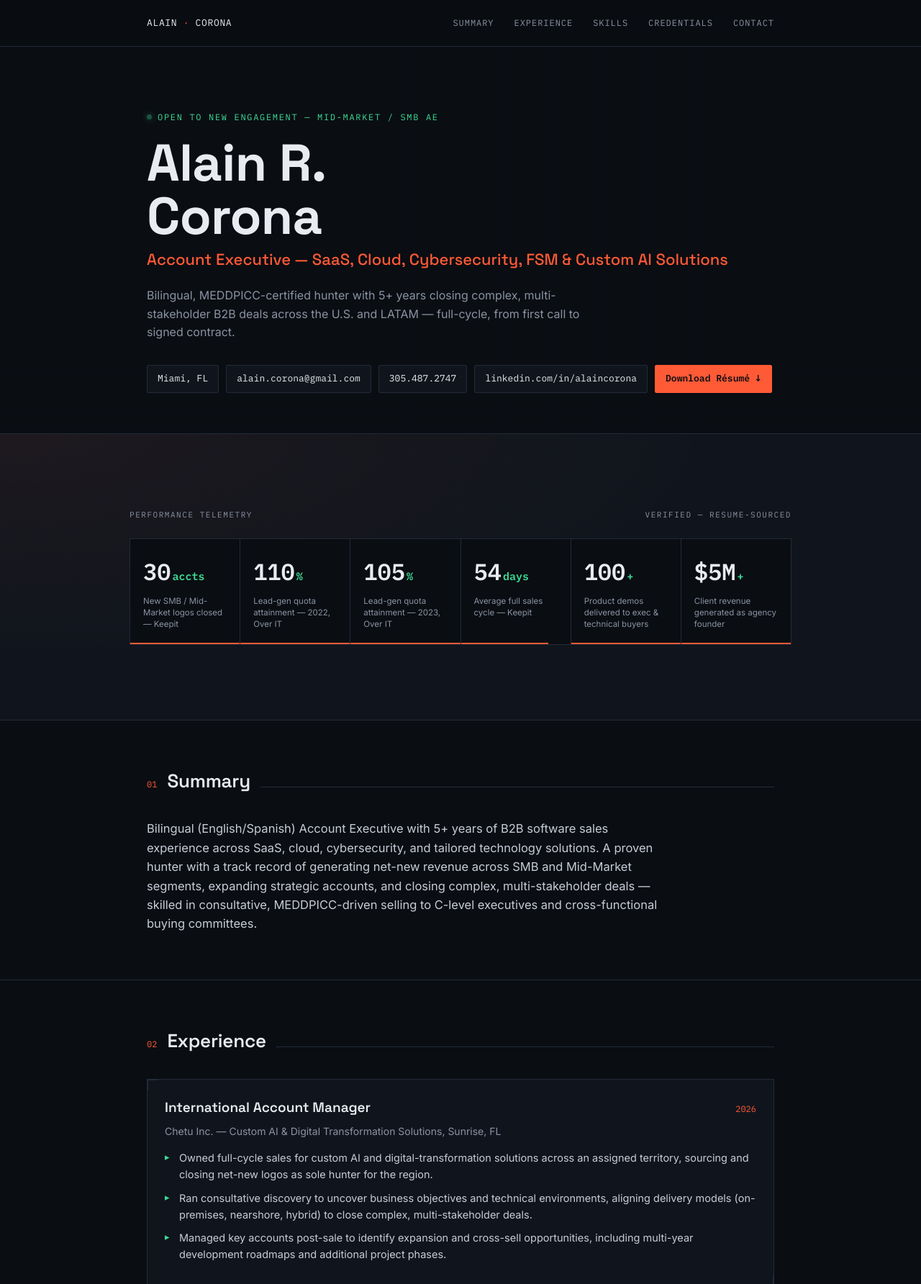
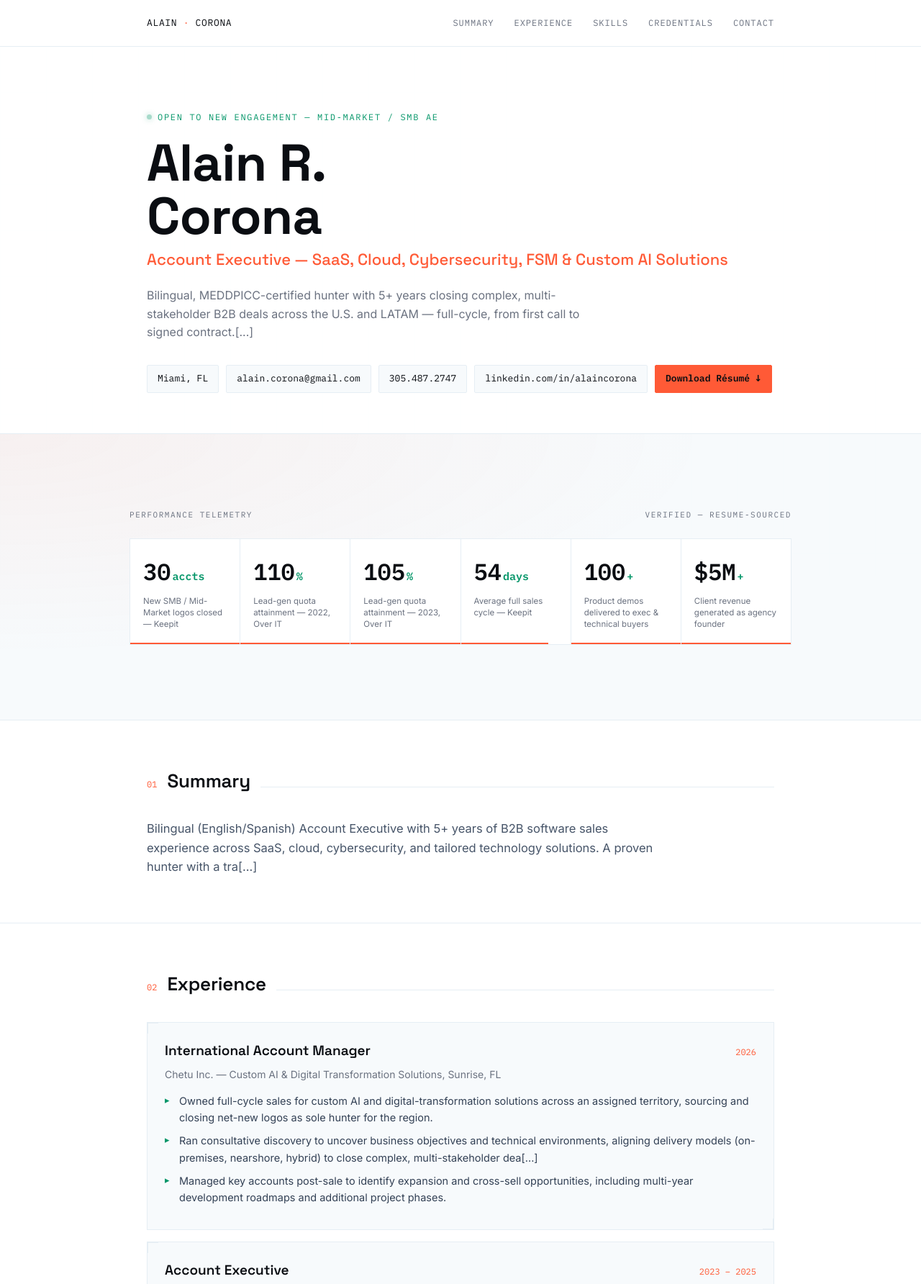
Before and after one commit to alaincorona1120/Experience, a plain HTML site: page index.html in a window 1280 px wide. Shown: the top 1784 px of the page at 72% size. Drawn offline with Linux system fonts and the light colour scheme.

Commit message:
Switch site color scheme from dark to light (update CSS variables and a few UI backgrounds)

```diff
--- a/index.html
+++ b/index.html
@@ -8,14 +8,15 @@
 <link href="https://fonts.googleapis.com/css2?family=Space+Grotesk:wght@400;500;600;700&family=IBM+Plex+Mono:wght@400;500;600&family=Inter:wght@400;500;600&display=swap" rel="stylesheet">
 <style>
   :root{
-    --bg: #0A0D12;
-    --panel: #10151D;
-    --panel-2: #141B25;
-    --line: #232B38;
-    --text: #E8ECF1;
-    --muted: #8A93A3;
-    --signal: #FF5A36;
-    --verified: #3DDC97;
+    /* Light theme color variables (switched from dark -> light) */
+    --bg: #FFFFFF;
+    --panel: #F7FAFC; /* light surface */
+    --panel-2: #F1F5F9;
+    --line: #E6EEF4;
+    --text: #0A0D12; /* dark text */
+    --muted: #6B7280;
+    --signal: #FF5A36; /* accent */
+    --verified: #059669; /* green */
     --font-display: 'Space Grotesk', sans-serif;
     --font-body: 'Inter', sans-serif;
     --font-mono: 'IBM Plex Mono', monospace;
@@ -40,7 +41,7 @@
       linear-gradient(var(--line) 1px, transparent 1px),
       linear-gradient(90deg, var(--line) 1px, transparent 1px);
     background-size:64px 64px;
-    opacity:0.08;
+    opacity:0.04;
     pointer-events:none;
     z-index:0;
   }
@@ -89,7 +90,7 @@
   /* ---------- NAV ---------- */
   nav{
     position:sticky; top:0; z-index:10;
-    background:rgba(10,13,18,0.85);
+    background:rgba(255,255,255,0.85);
     backdrop-filter:blur(10px);
     border-bottom:1px solid var(--line);
   }
@@ -149,7 +150,7 @@
   }
   .hero-photo .scan{
     position:absolute; inset:0;
-    background:linear-gradient(180deg, transparent 0%, rgba(255,90,54,0.12) 100%);
+    background:linear-gradient(180deg, transparent 0%, rgba(255,90,54,0.06) 100%);
     pointer-events:none;
   }
   .hero-photo .tag{
@@ -158,7 +159,7 @@
     font-size:9.5px;
     letter-spacing:0.08em;
     color:var(--verified);
-    background:rgba(10,13,18,0.75);
+    background:rgba(255,255,255,0.75);
     padding:2px 6px;
   }
   @media (max-width:640px){
@@ -285,7 +286,7 @@
   .summary-text{
     max-width:70ch;
     font-size:16.5px;
-    color:#C6CCD6;
+    color:#475569;
   }
 
   /* ---------- EXPERIENCE ---------- */
@@ -323,7 +324,7 @@
     padding-left:20px;
     margin-bottom:9px;
     font-size:14.5px;
-    color:#C6CCD6;
+    color:#334155;
   }
   .role-entry li::before{
     content:'▸';
@@ -373,7 +374,7 @@
   }
   .cert-list li, .lang-row{ list-style:none; }
   .cert-list li{
-    font-size:14px; color:#C6CCD6;
+    font-size:14px; color:#334155;
     padding:9px 0; border-bottom:1px solid var(--line);
   }
   .cert-list li:last-child{ border-bottom:none; }
@@ -382,7 +383,7 @@
     grid-template-columns:1fr 64px;
     align-items:center;
     gap:12px;
-    font-size:14px; color:#C6CCD6;
+    font-size:14px; color:#334155;
     padding:9px 0; border-bottom:1px solid var(--line);
   }
   .lang-row:last-child{ border-bottom:none; }
@@ -394,7 +395,7 @@
     text-align:right;
     white-space:nowrap;
   }
-  .edu-block p{ font-size:14px; color:#C6CCD6; }
+  .edu-block p{ font-size:14px; color:#334155; }
   .edu-block .school{ font-family:var(--font-display); font-weight:600; font-size:16px; margin-bottom:4px; }
 
   /* ---------- CONTACT / CTA ---------- */
@@ -456,7 +457,7 @@
       <div class="eyebrow">Open to new engagement — Mid-Market / SMB AE</div>
       <h1>Alain R.<br>Corona</h1>
       <div class="role">Account Executive — SaaS, Cloud, Cybersecurity, FSM &amp; Custom AI Solutions</div>
-      <p class="lede">Bilingual, MEDDPICC-certified hunter with 5+ years closing complex, multi-stakeholder B2B deals across the U.S. and LATAM — full-cycle, from first call to signed contract.</p>
+      <p class="lede">Bilingual, MEDDPICC-certified hunter with 5+ years closing complex, multi-stakeholder B2B deals across the U.S. and LATAM — full-cycle, from first call to signed contract.[...]
       <div class="contact-row">
         <span>Miami, FL</span>
         <a href="mailto:alain.corona@gmail.com">alain.corona@gmail.com</a>
@@ -517,7 +518,7 @@
       <span class="rule"></span>
     </div>
     <p class="summary-text reveal">
-      Bilingual (English/Spanish) Account Executive with 5+ years of B2B software sales experience across SaaS, cloud, cybersecurity, and tailored technology solutions. A proven hunter with a track record of generating net-new revenue across SMB and Mid-Market segments, expanding strategic accounts, and closing complex, multi-stakeholder deals — skilled in consultative, MEDDPICC-driven selling to C-level executives and cross-functional buying committees.
+      Bilingual (English/Spanish) Account Executive with 5+ years of B2B software sales experience across SaaS, cloud, cybersecurity, and tailored technology solutions. A proven hunter with a tra[...]
     </p>
   </div>
 </section>
@@ -538,7 +539,7 @@
       <div class="role-company">Chetu Inc. — Custom AI &amp; Digital Transformation Solutions, Sunrise, FL</div>
       <ul>
         <li>Owned full-cycle sales for custom AI and digital-transformation solutions across an assigned territory, sourcing and closing net-new logos as sole hunter for the region.</li>
-        <li>Ran consultative discovery to uncover business objectives and technical environments, aligning delivery models (on-premises, nearshore, hybrid) to close complex, multi-stakeholder deals.</li>
+        <li>Ran consultative discovery to uncover business objectives and technical environments, aligning delivery models (on-premises, nearshore, hybrid) to close complex, multi-stakeholder dea[...]
         <li>Managed key accounts post-sale to identify expansion and cross-sell opportunities, including multi-year development roadmaps and additional project phases.</li>
       </ul>
     </div>
@@ -563,7 +564,7 @@
       </div>
       <div class="role-company">Over IT — Field Service Management, Miami, FL</div>
       <ul>
-        <li>Exceeded annual lead-generation quota in back-to-back years (110% in 2022, 105% in 2023), driving high-quality Sales Accepted Leads for mission-critical, C-level buying committees.</li>
+        <li>Exceeded annual lead-generation quota in back-to-back years (110% in 2022, 105% in 2023), driving high-quality Sales Accepted Leads for mission-critical, C-level buying committees.</l[...]
         <li>Expanded U.S. market share while building LATAM pipeline across Colombia, Argentina, and Peru, engaging Field Operations Directors and VP Operations.</li>
       </ul>
     </div>
@@ -591,7 +592,7 @@
         <div class="role-title">Partner / Founder</div>
         <div class="role-dates">2010 – 2018</div>
         <div class="role-company" style="margin-bottom:0;">La Red Music Entertainment, Miami, FL</div>
-        <p>Built and ran a full-service sales, marketing, and artist-management agency generating $5M+ in client revenue; co-produced a 3-day B2B industry event, selling event rights to the Bogotá Chamber of Commerce.</p>
+        <p>Built and ran a full-service sales, marketing, and artist-management agency generating $5M+ in client revenue; co-produced a 3-day B2B industry event, selling event rights to the Bogot[...]
       </div>
     </div>
   </div>
```
